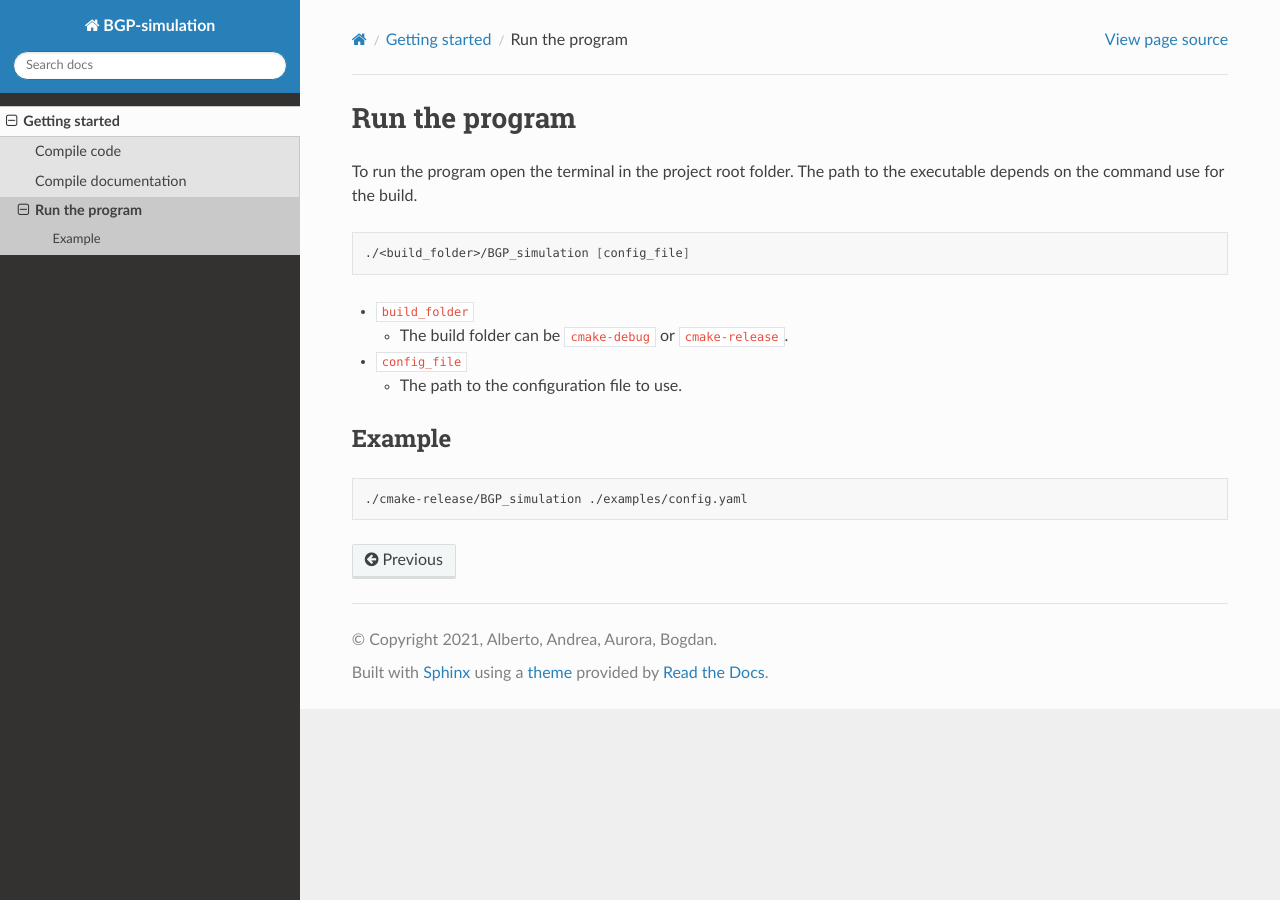
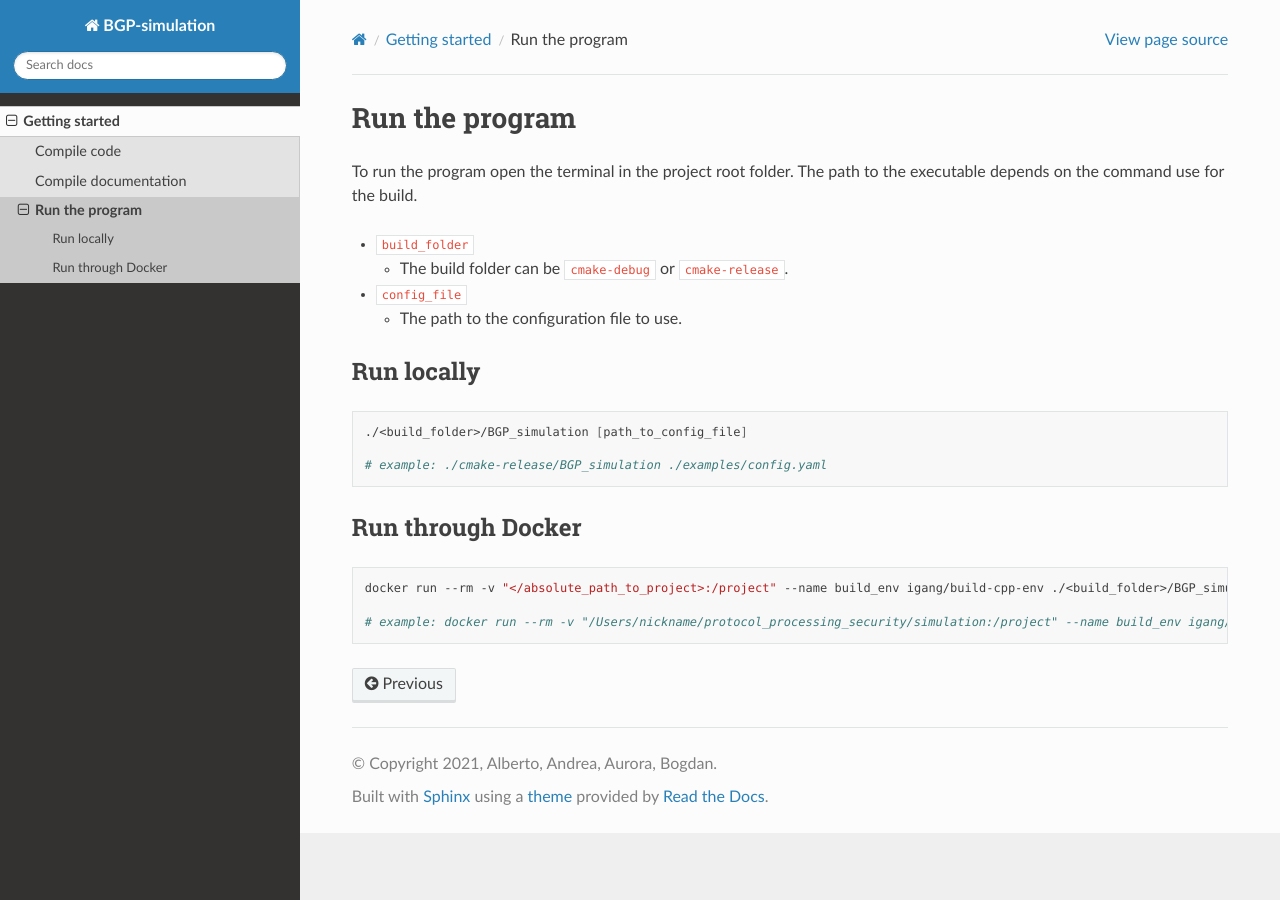
Before and after one commit to zanna-37/BGP-simulation, a Sphinx documentation site: the page built from docs/getting-started/run-the-program.md, in a window 1280 px wide. Built offline with Sphinx 7.4.7 and the Read the Docs theme 2.0.0, drawn with Linux system fonts in a browser that asks for light colours.

Commit message:
docs: add run through docker, add more examples

````diff
--- a/docs/getting-started/run-the-program.md
+++ b/docs/getting-started/run-the-program.md
@@ -1,16 +1,21 @@
 # Run the program
 To run the program open the terminal in the project root folder. The path to the executable depends on the command use for the build.
-
-```bash
-./<build_folder>/BGP_simulation [config_file]
-```
 
 - `build_folder`
     - The build folder can be `cmake-debug` or `cmake-release`.
 - `config_file`
     - The path to the configuration file to use.
 
-## Example
+## Run locally
 ```bash
-./cmake-release/BGP_simulation ./examples/config.yaml
+./<build_folder>/BGP_simulation [path_to_config_file]
+
+# example: ./cmake-release/BGP_simulation ./examples/config.yaml
 ```
+
+## Run through Docker
+```bash
+docker run --rm -v "</absolute_path_to_project>:/project" --name build_env igang/build-cpp-env ./<build_folder>/BGP_simulation [path_to_config_file]
+
+# example: docker run --rm -v "/Users/nickname/protocol_processing_security/simulation:/project" --name build_env igang/build-cpp-env ./cmake-release/BGP_simulation ./examples/config.yaml
+```
````
Also changed, not shown: docs/getting-started/compile-code.md (+3 -1 lines).
